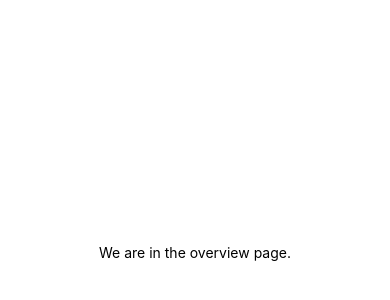
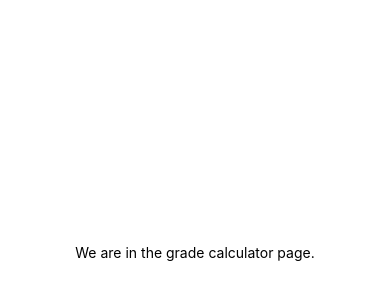
Before and after one commit to rosie-roses/Study-Buddy, a React Native app in the folder study-buddy-app/: screen /Overview in a window 390 px wide. Shown: the part 170-470 px from the top of the page. Built offline with nearby package versions, Linux system fonts and the light colour scheme.

Commit message:
Fixed links in bottom menu bar and upgraded react-native-svg.

```diff
--- a/study-buddy-app/App.js
+++ b/study-buddy-app/App.js
@@ -5,15 +5,16 @@ import { createNativeStackNavigator } from "@react-navigation/native-stack";
 import DummyPageScreen from "./app/screens/DummyPageScreen";
 import HomePageScreen from "./app/screens/HomePageScreen";
 import MainPageScreen from "./app/screens/MainPageScreen";
-import StudyTimePageScreen from "./app/screens/StudyTimePageScreen";
+import StudyTimePageScreen from "./app/screens/OverviewPageScreen";
 import AddCoursesPageScreen from "./app/screens/AddCoursesPageScreen";
-import OverviewPageScreen from "./app/screens/OverviewPageScreen";
+import GradeCalcPageScreen from "./app/screens/GradeCalcPageScreeen";
 import AccountPageScreen from "./app/screens/AccountPageScreen";
 
 /* Set up and configure firebase to the app. (✿˵•́◡•̀˵)━✧.* */
 // Received help from >> https://www.freecodecamp.org/news/react-native-firebase-tutorial/.
 import * as firebase from "firebase";
 import "firebase/firestore";
+import OverviewPageScreen from "./app/screens/GradeCalcPageScreeen";
 
 const firebaseConfig = {
   apiKey: "AIzaSyDViGClOz4lL3qXicfhlcxjuYqpcw5w8mo",
@@ -86,8 +87,8 @@ function App() {
           options={{ headerShown: false }}
         />
         <Stack.Screen
-          name="StudyTime"
-          component={StudyTimePageScreen}
+          name="Overview"
+          component={OverviewPageScreen}
           options={{ headerShown: false }}
         />
         <Stack.Screen
@@ -96,8 +97,8 @@ function App() {
           options={{ headerShown: false }}
         />
         <Stack.Screen
-          name="Overview"
-          component={OverviewPageScreen}
+          name="GradeCalculator"
+          component={GradeCalcPageScreen}
           options={{ headerShown: false }}
         />
         <Stack.Screen
--- a/study-buddy-app/app/screens/DummyPageScreen.js
+++ b/study-buddy-app/app/screens/DummyPageScreen.js
@@ -1,9 +1,9 @@
 import { createBottomTabNavigator } from "@react-navigation/bottom-tabs";
 import React from "react";
 import HomePageScreen from "./HomePageScreen";
-import StudyTimePageScreen from "./StudyTimePageScreen";
+import OverviewPageScreen from "./OverviewPageScreen";
 import AddCoursesPageScreen from "./AddCoursesPageScreen";
-import OverviewPageScreen from "./OverviewPageScreen";
+import GradeCalcPageScreen from "./GradeCalcPageScreeen";
 import AccountPageScreen from "./AccountPageScreen";
 import { NavigationContainer } from "@react-navigation/native";
 import * as Icon from "react-native-feather";
@@ -18,9 +18,9 @@ const DummyPageScreen = (props) => {
     <NavigationContainer independent={true}>
         <Tab.Navigator screenOptions={{ headerShown: false }} tabBar={(props) => <MenuBar {...props} />}>
             <Tab.Screen name="Home" component={HomePageScreen} />
-            <Tab.Screen name="Study Time" component={StudyTimePageScreen} />
+            <Tab.Screen name="Overview" component={OverviewPageScreen} />
             <Tab.Screen name="Add Courses" component={AddCoursesPageScreen} />
-            <Tab.Screen name="Overview" component={OverviewPageScreen} />
+            <Tab.Screen name="Calculate Grade" component={GradeCalcPageScreen} />
             <Tab.Screen name="Account" component={AccountPageScreen} />
         </Tab.Navigator>
     </NavigationContainer>
--- a/study-buddy-app/app/screens/StudyTimePageScreen.js
+++ b/study-buddy-app/app/screens/GradeCalcPageScreeen.js
@@ -1,10 +1,10 @@
 import React from "react";
-import { View, Text, StyleSheet} from "react-native";
+import { View, Text, StyleSheet } from "react-native";
 
-const StudyTimePageScreen = (props) => {
+const OverviewPageScreen = (props) => {
   return (
     <View style={styles.container}>
-      <Text>We are in the study time page.</Text>
+      <Text>We are in the grade calculator page.</Text>
     </View>
   );
 };
@@ -18,4 +18,4 @@ const styles = StyleSheet.create({
     },
 });
 
-export default StudyTimePageScreen;
+export default OverviewPageScreen;
--- a/study-buddy-app/app/screens/MenuBar.js
+++ b/study-buddy-app/app/screens/MenuBar.js
@@ -6,6 +6,7 @@
 import React from "react";
 import { Text, View, TouchableOpacity, StyleSheet } from "react-native";
 import * as Icon from "react-native-feather";
+import MaterialCommunityIcons from "react-native-vector-icons/MaterialCommunityIcons";
 
 const MenuBar = ({ state, descriptors, navigation, size }) => {
   return (
@@ -51,9 +52,9 @@ const MenuBar = ({ state, descriptors, navigation, size }) => {
             style={{ flex: 1 }}
           >
             {route.name === "Home" ? <Icon.Home color={isFocused ? "#673ab7" : "#222"} size={size} style={styles.labelStyle} /> : null}
-            {route.name === "Study Time" ? <Icon.Clock color={isFocused ? "#673ab7" : "#222"} size={size} style={styles.labelStyle} /> : null}
+            {route.name === "Overview" ? <Icon.BookOpen color={isFocused ? "#673ab7" : "#222"} size={size} style={styles.labelStyle} /> : null}
             {route.name === "Add Courses" ? <Icon.PlusSquare color={isFocused ? "#673ab7" : "#222"} size={size} style={styles.labelStyle} /> : null}
-            {route.name === "Overview" ? <Icon.BookOpen color={isFocused ? "#673ab7" : "#222"} size={size} style={styles.labelStyle} /> : null}
+            {route.name === "Calculate Grade" ? <MaterialCommunityIcons name="calculator" color={isFocused ? "#673ab7" : "#222"} size={28} style={[styles.labelStyle, styles.gradeCalc]} />  : null}
             {route.name === "Account" ? <Icon.User color={isFocused ? "#673ab7" : "#222"} size={size} style={styles.labelStyle} /> : null}
             <Text
               style={{
@@ -95,6 +96,9 @@ const styles = StyleSheet.create({
         marginRight:"auto",
         marginBottom: 5,
         marginVertical: 10,
+    },
+    gradeCalc: {
+      flex: 0
     }
 });
 
--- a/study-buddy-app/app/screens/OverviewPageScreen.js
+++ b/study-buddy-app/app/screens/OverviewPageScreen.js
@@ -1,7 +1,7 @@
 import React from "react";
-import { View, Text, StyleSheet } from "react-native";
+import { View, Text, StyleSheet} from "react-native";
 
-const OverviewPageScreen = (props) => {
+const StudyTimePageScreen = (props) => {
   return (
     <View style={styles.container}>
       <Text>We are in the overview page.</Text>
@@ -18,4 +18,4 @@ const styles = StyleSheet.create({
     },
 });
 
-export default OverviewPageScreen;
+export default StudyTimePageScreen;
--- a/study-buddy-app/package.json
+++ b/study-buddy-app/package.json
@@ -22,7 +22,7 @@
     "react-native": "0.69.5",
     "react-native-feather": "^1.1.2",
     "react-native-navigation-container": "^1.0.6",
-    "react-native-svg": "^9.13.3",
+    "react-native-svg": "12.3.0",
     "react-native-vector-icons": "^9.2.0"
   },
   "devDependencies": {
```
Also changed, not shown: 1 other file (tests, documents, lock files or other folders).
